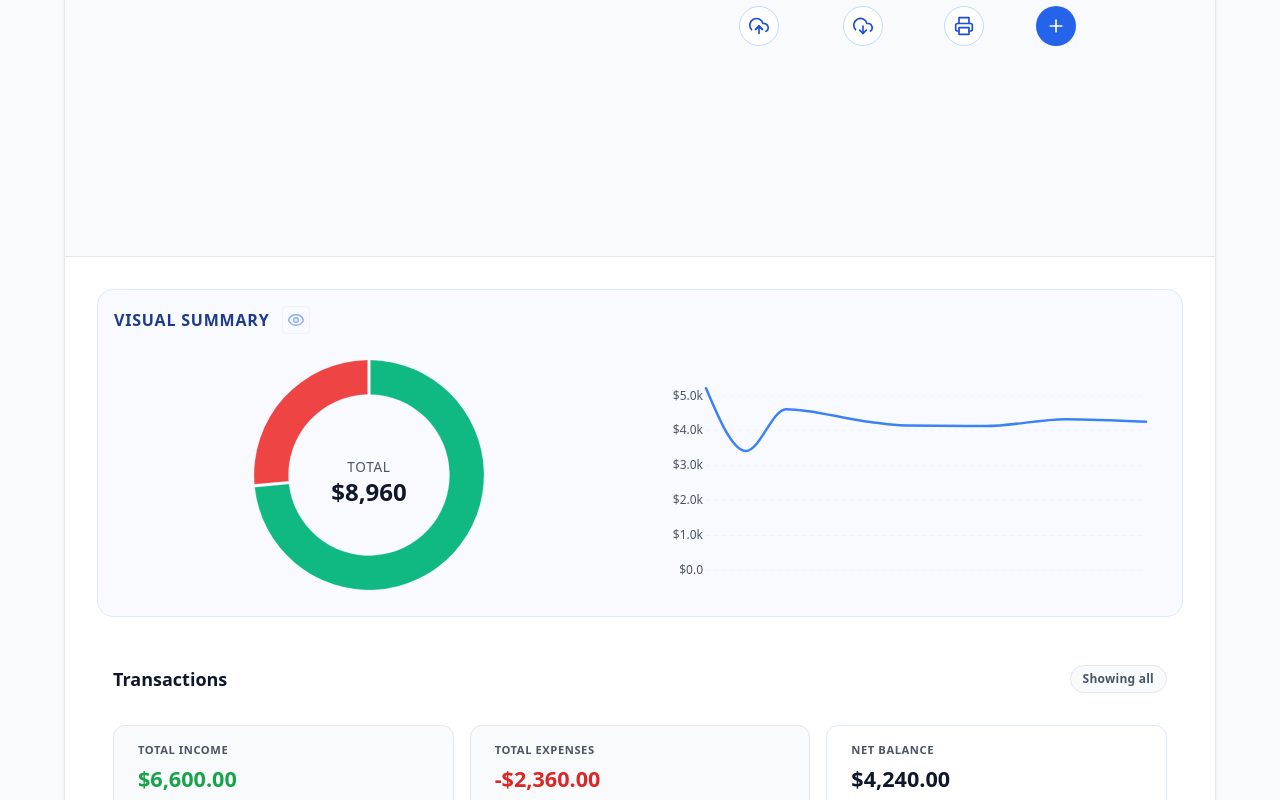
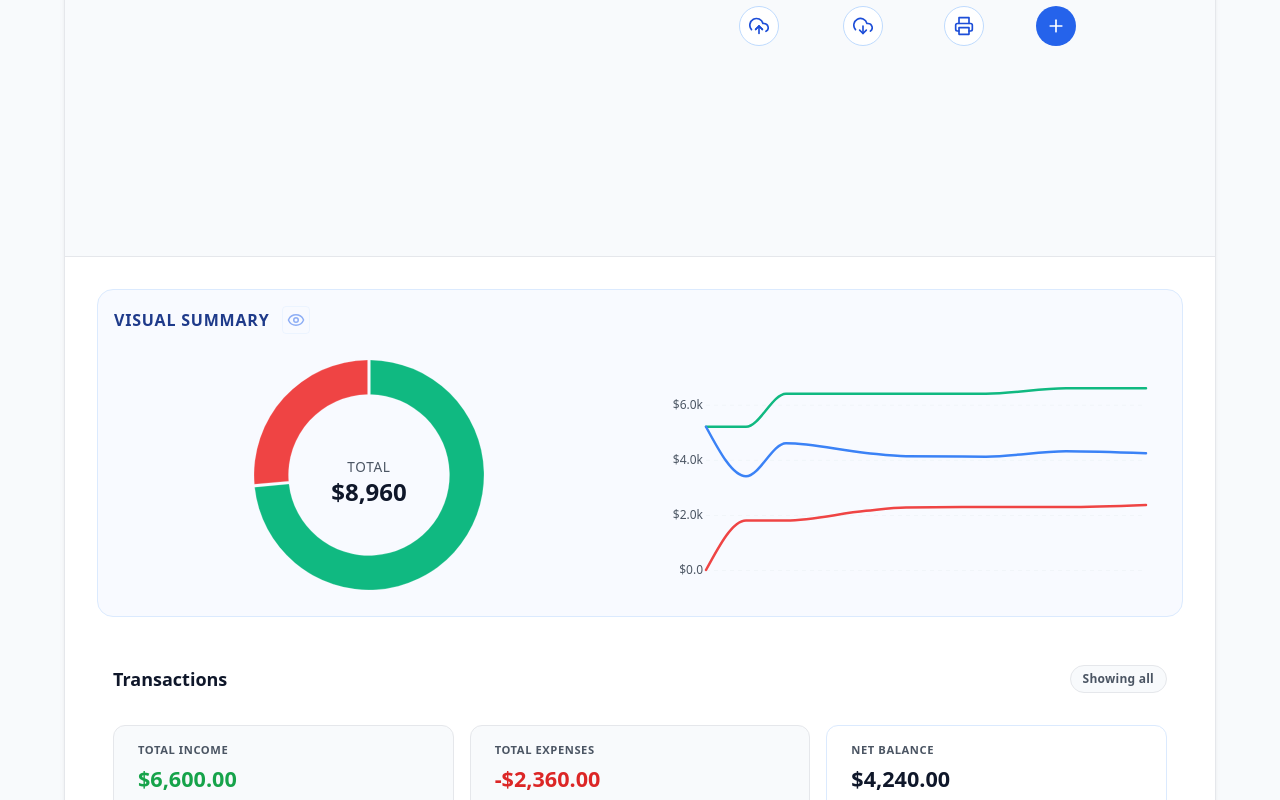
Before and after one commit to Brijsunil2/cashflow-simulator, a React (Vite) app in the folder frontend/: page / in a window 1280 px wide. Shown: the part 445-1245 px from the top of the page. Built offline with nearby package versions, Linux system fonts and the light colour scheme.

Commit message:
refactor: add expense and income lines to line graph

```diff
--- a/frontend/src/pages/Dashboard/ChartSection.jsx
+++ b/frontend/src/pages/Dashboard/ChartSection.jsx
@@ -7,36 +7,52 @@ const ChartSection = ({ displayedSummary, chartData, displayedTransactions = []
 
     const lineGraphData = useMemo(() => {
         if (!displayedTransactions || displayedTransactions.length === 0) {
-            return [{
-                id: "Net Balance",
-                color: "#3b82f6",
-                data: []
-            }];
+            return [];
         }
 
         let cumulativeBalance = 0;
-        const dataPoints = [];
+        let cumulativeIncome = 0;
+        let cumulativeExpense = 0;
+
+        const balancePoints = [];
+        const incomePoints = [];
+        const expensePoints = [];
 
         // Transactions are usually sorted newest first, reverse to process chronologically
         const sortedTransactions = [...displayedTransactions].reverse();
 
+        // Calculate cumulative running totals per each point in time
         sortedTransactions.forEach(transaction => {
             if (transaction.type === 'income') {
                 cumulativeBalance += transaction.amount;
+                cumulativeIncome += transaction.amount;
             } else if (transaction.type === 'expense') {
                 cumulativeBalance -= transaction.amount;
+                cumulativeExpense += transaction.amount; // track as positive magnitude for the graph
             }
-            dataPoints.push({
-                x: new Date(transaction.date),
-                y: cumulativeBalance
-            });
+
+            const date = new Date(transaction.date);
+
+            balancePoints.push({ x: date, y: cumulativeBalance });
+            incomePoints.push({ x: date, y: cumulativeIncome });
+            expensePoints.push({ x: date, y: cumulativeExpense });
         });
 
         return [
             {
+                id: "Income",
+                color: "#10b981",
+                data: incomePoints
+            },
+            {
+                id: "Expenses",
+                color: "#ef4444",
+                data: expensePoints
+            },
+            {
                 id: "Net Balance",
                 color: "#3b82f6",
-                data: dataPoints
+                data: balancePoints
             }
         ];
     }, [displayedTransactions]);
@@ -90,7 +106,7 @@ const ChartSection = ({ displayedSummary, chartData, displayedTransactions = []
                                 <PieChart data={chartData} innerRadiusRatio={0.7} />
                             </div>
                             <div style={{ display: 'flex', flexDirection: 'column' }}>
-                                {lineGraphData[0].data.length > 0 ? (
+                                {lineGraphData.length > 0 && lineGraphData[0].data.length > 0 ? (
                                     <LineGraph data={lineGraphData} />
                                 ) : (
                                     <div className="dashboard__chart-empty">
```
